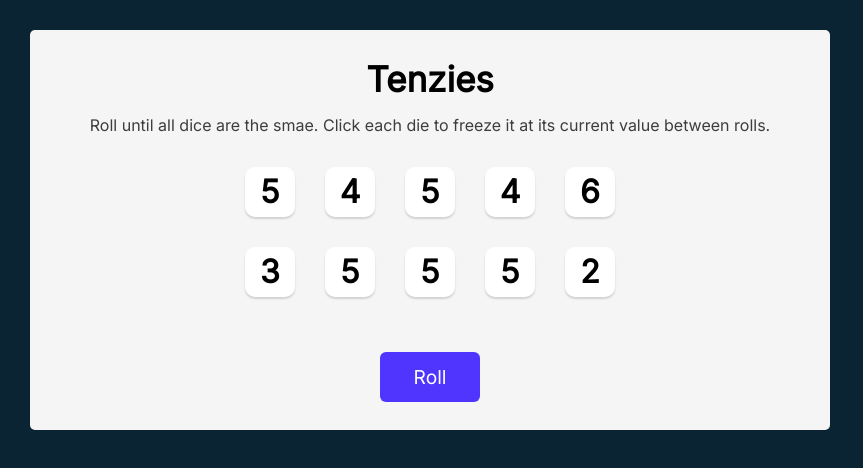
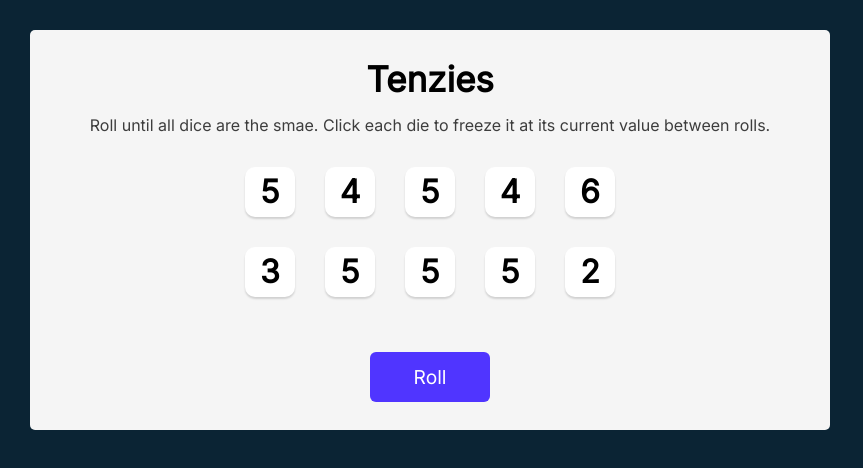
Before and after one commit to lilianlee0213/Scrimba-Projects, a React (Create React App) app in the folder tenzies/: page / in a window 1280 px wide. Shown: the top 468 px of the page, without its empty margins (0-863 px from the left). Built offline with nearby package versions, Linux system fonts and the light colour scheme.

Commit message:
add confetti when tenzies

```diff
--- a/tenzies/package.json
+++ b/tenzies/package.json
@@ -8,6 +8,7 @@
     "@testing-library/user-event": "^13.5.0",
     "nanoid": "^4.0.2",
     "react": "^18.2.0",
+    "react-confetti": "^6.1.0",
     "react-dom": "^18.2.0",
     "react-scripts": "5.0.1",
     "web-vitals": "^2.1.4"
--- a/tenzies/src/App.js
+++ b/tenzies/src/App.js
@@ -2,6 +2,7 @@ import {useEffect, useState} from 'react';
 import {nanoid} from 'nanoid';
 import Die from './Die';
 import './index.css';
+import Confetti from 'react-confetti';
 
 function App() {
 	const generateNewDie = () => {
@@ -45,6 +46,7 @@ function App() {
 
 	return (
 		<main>
+			{tenzies && <Confetti />}
 			<h1 className="title">Tenzies</h1>
 			<p className="instructions">
 				Roll until all dice are the smae. Click each die to freeze it at its
--- a/tenzies/src/index.css
+++ b/tenzies/src/index.css
@@ -52,7 +52,7 @@ main {
 	font-size: 2rem;
 }
 .roll-dice {
-	width: 100px;
+	width: 120px;
 	height: 50px;
 	border: none;
 	border-radius: 6px;
```
Also changed, not shown: 1 other file (tests, documents, lock files or other folders).
